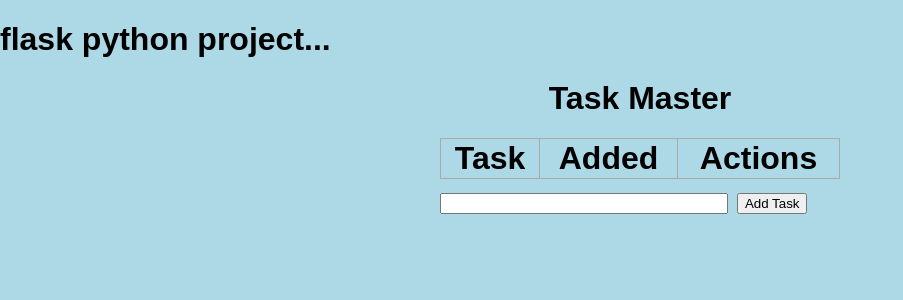
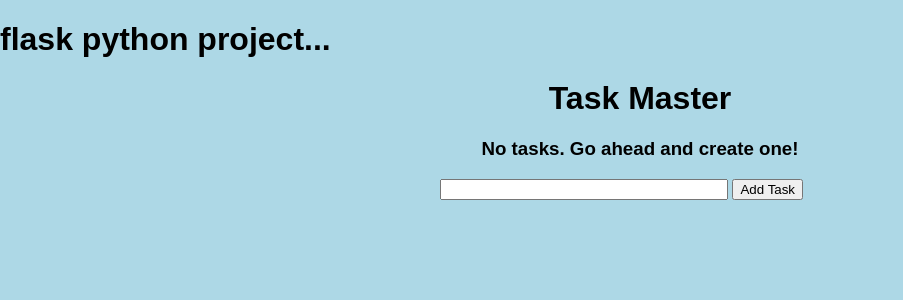
Before and after one commit to ebo-arcadia/flask-project-task-manager, a Flask app: page / in a window 1280 px wide. Shown: the top 300 px of the page, without its empty margins (0-903 px from the left). Run offline with Flask 2, Linux system fonts and the light colour scheme; data that the repository does not hold is empty.

Commit message:
adding conditional to show message if no tasks in database

```diff
--- a/templates/index.html
+++ b/templates/index.html
@@ -7,6 +7,9 @@
 {% block body%}
 <div class="content">
     <h1 style="text-align: center">Task Master<h1>
+    {% if tasks|length < 1 %}
+        <h3 style="text-align: center">No tasks. Go ahead and create one!</h3>
+    {% else %}
     <table>
         <tr>
             <th>Task</th>
@@ -25,7 +28,7 @@
             </tr>
         {% endfor %}
     </table>
-
+    {% endif %}
     <form action="/" method="POST">
         <input type="text" name="content" id="content">
         <input type="submit" value="Add Task">
```
